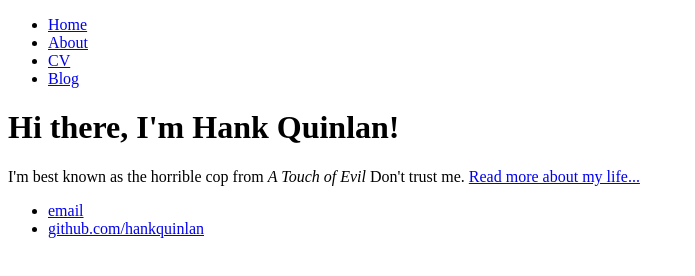
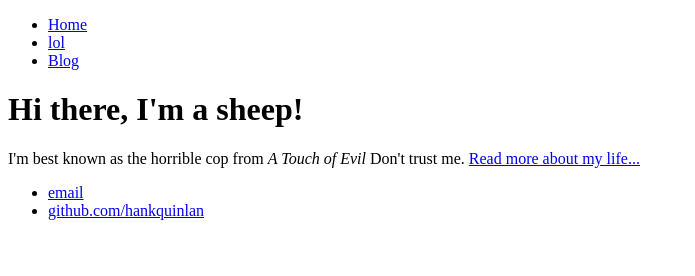
Before and after one commit to practice98/practice98.github.io, a plain HTML site: page index.html in a window 1280 px wide. Shown: the whole page, without its empty margins (0-695 px from the left). Drawn offline with Linux system fonts and the light colour scheme.

Commit message:
Update index.html

```diff
--- a/index.html
+++ b/index.html
@@ -1,23 +1,19 @@
 <!DOCTYPE html>
 <html>
 	<head>
-		<title>Hank Quinlan, Horrible Cop</title>
+		<title>Sheep</title>
 	</head>
 	<body>
 		<nav>
     		<ul>
         		<li><a href="/">Home</a></li>
-	        	<li><a href="/about">About</a></li>
-        		<li><a href="/cv">CV</a></li>
+			<li><a href="/lol">lol</a></li>
         		<li><a href="/blog">Blog</a></li>
     		</ul>
 		</nav>
-		<div class="container">
-    		<div class="blurb">
-        		<h1>Hi there, I'm Hank Quinlan!</h1>
-				<p>I'm best known as the horrible cop from <em>A Touch of Evil</em> Don't trust me. <a href="/about">Read more about my life...</a></p>
-    		</div><!-- /.blurb -->
-		</div><!-- /.container -->
+			<h1>Hi there, I'm a sheep!</h1>
+			<p>I'm best known as the horrible cop from <em>A Touch of Evil</em> Don't trust me. <a href="/about">Read more about my life...</a></p>
+
 		<footer>
     		<ul>
         		<li><a href="mailto:hankquinlanhub@gmail.com">email</a></li>
```
